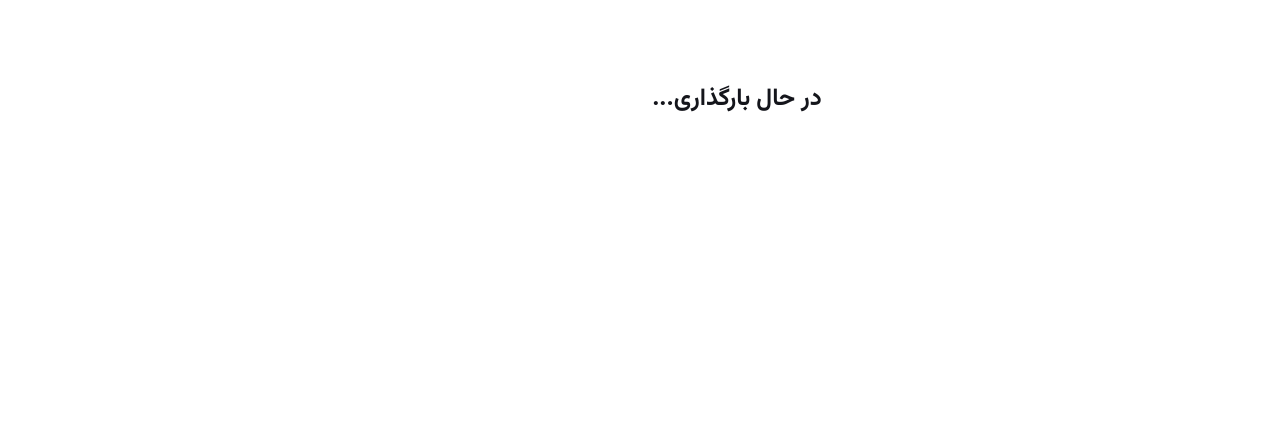
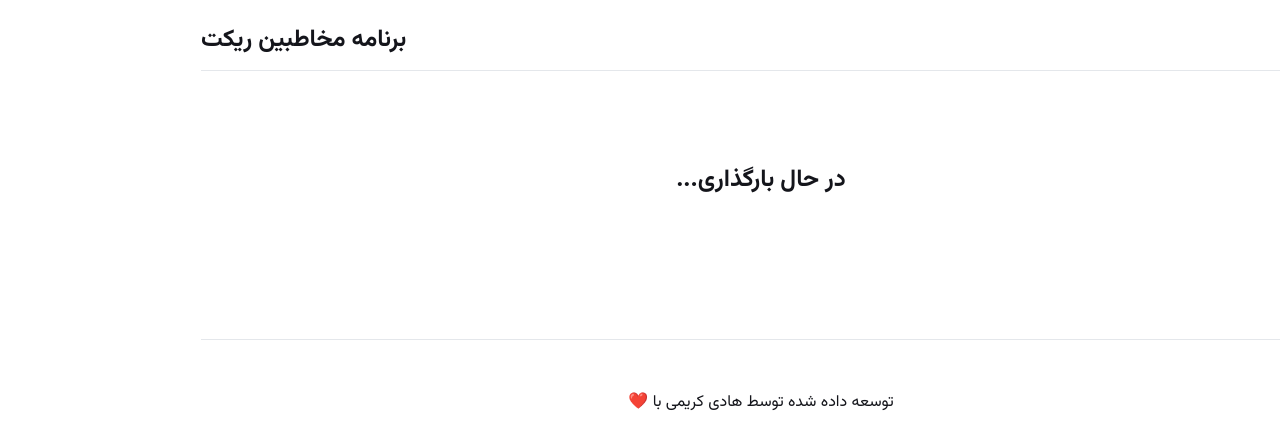
Before and after one commit to karimi-82hadi/hadi-karimi-w14, a React (Vite) app: page /contacts/1 in a window 1280 px wide. Shown: the top 448 px of the page. Built offline with nearby package versions, Linux system fonts and the light colour scheme.

Commit message:
created and added layout to project and write styles for layout.

```diff
--- a/src/App.jsx
+++ b/src/App.jsx
@@ -4,9 +4,11 @@ import ContactsPage from "./pages/ContactsPage";
 import ContactPage from "./pages/ContactPage";
 import NewContactPage from "./pages/NewContactPage";
 import PageNotFound from "./pages/404";
+import Layout from "./layout/Layout";
 
 function App() {
   return (
+    <Layout>
       <Routes>
         <Route path="/" element={<Navigate to="/contacts" replace />} />
         <Route path="/contacts" element={<ContactsPage />} />
@@ -14,6 +16,7 @@ function App() {
         <Route path="/new" element={<NewContactPage />} />
         <Route path="/*" element={<PageNotFound />} />
       </Routes>
+    </Layout>
   );
 }
 
--- a/src/components/ContactsHeader.module.css
+++ b/src/components/ContactsHeader.module.css
@@ -1,4 +1,9 @@
 .contactsHeader {
+  position: sticky;
+  top: 0;
+  z-index: 2;
+  background-color: var(--color-white);
+  padding-top: 10px;
   margin-bottom: 30px;
   border-bottom: 1px solid var(--color-neutral-500);
 }
--- /dev/null
+++ b/src/layout/Layout.jsx
@@ -0,0 +1,32 @@
+import { Link } from "react-router-dom";
+
+import { RiContactsBookLine } from "react-icons/ri";
+
+import styles from "./Layout.module.css";
+
+function Layout({ children }) {
+  return (
+    <>
+      <header className={styles.header}>
+        <div className={styles.headerInner}>
+          <div>
+            <Link to="/contacts">
+              <RiContactsBookLine />
+            </Link>
+          </div>
+          <div>
+            <h1>برنامه مخاطبین ریکت</h1>
+          </div>
+        </div>
+      </header>
+      {children}
+      <footer className={styles.footer}>
+        <div>
+          <p>توسعه داده شده توسط هادی کریمی با ❤️</p>
+        </div>
+      </footer>
+    </>
+  );
+}
+
+export default Layout;
--- /dev/null
+++ b/src/layout/Layout.module.css
@@ -0,0 +1,52 @@
+.header,
+.footer {
+  width: 100%;
+  max-width: 1140px;
+  margin: 0 auto;
+  padding: 10px;
+}
+
+.headerInner {
+  display: flex;
+  justify-content: space-between;
+  align-items: center;
+  padding: 10px 0;
+  border-bottom: 1px solid var(--color-neutral-500);
+}
+
+.headerInner a {
+  display: inline-block;
+  width: 40px;
+  height: 40px;
+  line-height: 40px;
+  text-align: center;
+  border-radius: 50%;
+  transition: all 0.3s ease;
+}
+
+.headerInner a:hover {
+  background-color: var(--color-neutral-500);
+}
+
+.headerInner a svg {
+  width: 20px;
+  height: 20px;
+  vertical-align: middle;
+}
+
+.headerInner h1 {
+  font-size: 24px;
+}
+
+.footer div {
+  padding: 50px 0;
+  margin: 50px 0 0;
+  text-align: center;
+  border-top: 1px solid var(--color-neutral-500);
+}
+
+@media (max-width: 767.98px) {
+  .headerInner h1 {
+    font-size: 20px;
+  }
+}
--- a/src/pages/ContactPage.jsx
+++ b/src/pages/ContactPage.jsx
@@ -59,7 +59,7 @@ function ContactPage() {
   if (!contact)
     return (
       <div style={{ textAlign: "center", padding: "80px 0" }}>
-        <h1 style={{ fontSize: "24px" }}>در حال بارگذاری...</h1>
+        <h2 style={{ fontSize: "24px" }}>در حال بارگذاری...</h2>
       </div>
     );
 
@@ -89,11 +89,11 @@ function ContactPage() {
               <img src={contact.avatar} />
             </div>
             <div>
-              <h1>{contact.fullName}</h1>
+              <h2>{contact.fullName}</h2>
             </div>
           </div>
           <div className={styles.contactDetails}>
-            <h2>اطلاعات مخاطب</h2>
+            <h3>اطلاعات مخاطب</h3>
             <ul>
               <li>
                 <span>
--- a/src/pages/ContactPage.module.css
+++ b/src/pages/ContactPage.module.css
@@ -49,7 +49,7 @@
   border-radius: 50%;
 }
 
-.contactHeader h1 {
+.contactHeader h2 {
   font-size: 24px;
   text-align: center;
 }
@@ -61,7 +61,7 @@
   margin-top: 30px;
 }
 
-.contactDetails h2 {
+.contactDetails h3 {
   font-size: 16px;
 }
 
```
Lines whose indentation alone changed are shown as unchanged.
